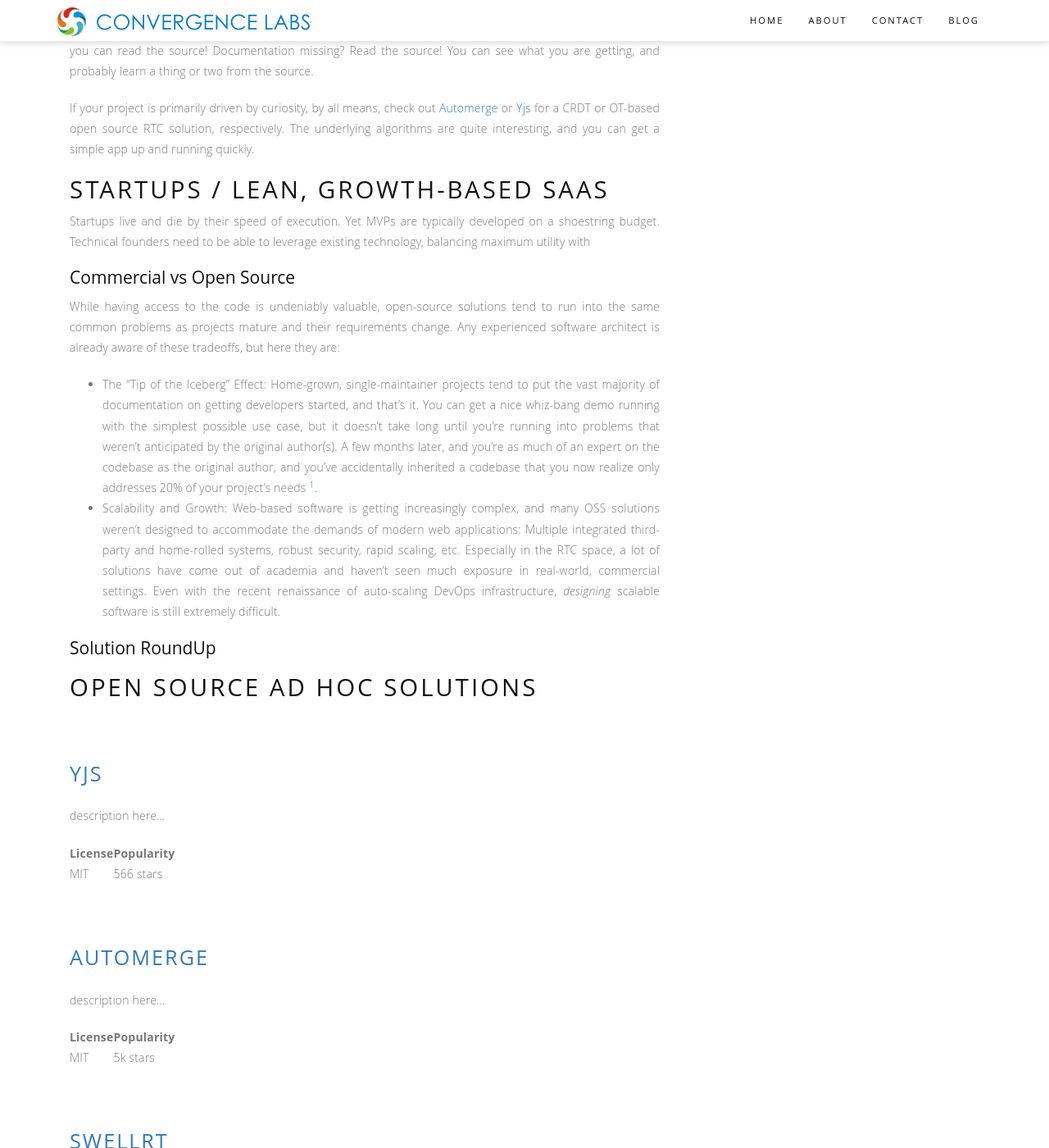
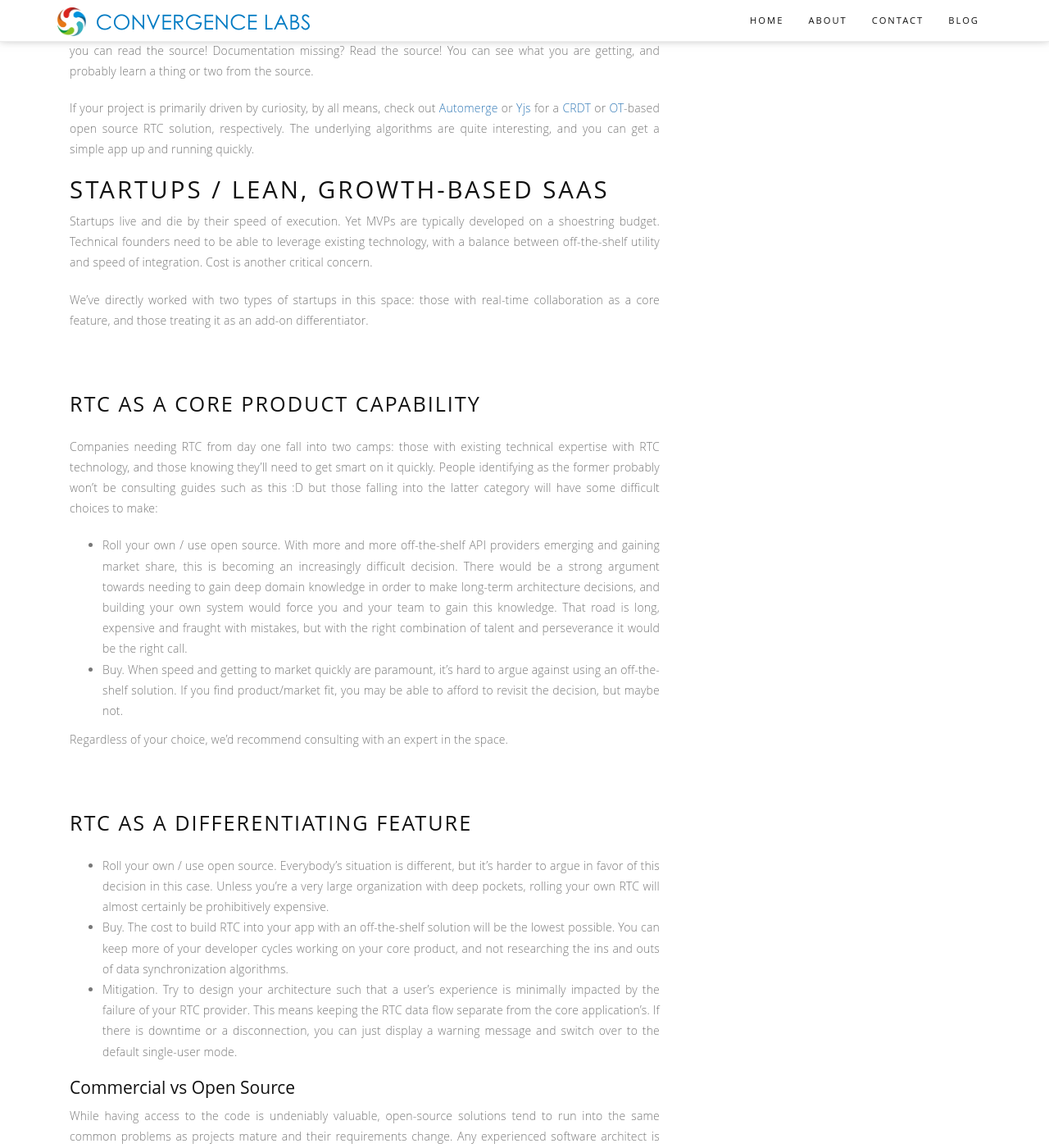
Before and after one commit to convergencelabs/convergencelabs-com, a Jekyll site: the page built from _posts/2018-02-28-overview-of-realtime-collaboration-technologies.md, in a window 1280 px wide and 1400 px high, scrolled down 2498 px. Shown: the whole window at 82% size. Built offline with Jekyll 4.4.1, drawn with Linux system fonts in a browser that asks for light colours; nearby versions of some CDN libraries; library files that are not in the unit come from our copies; some of the changed text lies outside the part shown.

```diff
--- a/_posts/2018-02-28-overview-of-realtime-collaboration-technologies.md
+++ b/_posts/2018-02-28-overview-of-realtime-collaboration-technologies.md
@@ -24,8 +24,8 @@
 ## Unique Constraints
 So you've determined that true real-time collaboration is a requirement for your application.  Congratulations -- you're ahead of the curve already!  RTC is still a relatively undeveloped space, so let's get into a few unique constraints that you may not have had to consider before:
 
-- Data models. The *shape* of your data heavily affects the difficulty of managing state between multiple users.  For example, one of the most common types of data, rich text, has yet to see a RTC implementation that supports a wide variety of off-the-shelf rich text editors.  In fact, the *only* good example[^2] of a realtime collaborative rich text editor is Google Docs.  [A](#yjs) [lot](#convergence) of libraries have focused on supporting data that can be represented by JSON, but make sure you read the documentation closely before committing to avoid any dealbreaking "gotchas".
-- Networking infrastructure.  By definition, RTC requires communication between multiple machines.  This [doesn't have to](#swellrt) follow a client-server pattern, but from the very beginning you'll have to worry about things like data security, guaranteed uptime, and scalability.
+- Data models. The *shape* of your data heavily affects the difficulty of managing state between multiple users.  For example, one of the most common types of data, rich text, has yet to see a RTC implementation that supports a wide variety of off-the-shelf rich text editors.  In fact, the *only* good example[^2] of a realtime collaborative rich text editor is Google Docs.  [A](#yjs) [lot](#convergence) of libraries have focused on supporting data that can be represented by JSON, but make sure you read the documentation closely to make sure it will support the data constructs your app will require.
+- Networking infrastructure.  By definition, RTC requires communication between multiple remote machines.  This [doesn't have to](#swellrt) follow a client-server pattern, but from the very beginning you'll have to worry about things like data security, guaranteed uptime, and scalability.
 
 ## Platforms
 
@@ -43,10 +43,27 @@
 ## Toy or experimental
 Engineers love playing around with new technology.  To that end, the goal of these toy projects is intellectual curiosity.  This is one reason why open source has been so successful: If something doesn't work as it appears, you can read the source! Documentation missing?  Read the source!  You can see what you are getting, and probably learn a thing or two from the source.
 
-If your project is primarily driven by curiosity, by all means, check out [Automerge](#automerge) or [Yjs](#yjs) for a CRDT or OT-based open source RTC solution, respectively. The underlying algorithms are quite interesting, and you can get a simple app up and running quickly.
+If your project is primarily driven by curiosity, by all means, check out [Automerge](#automerge) or [Yjs](#yjs) for a [CRDT](https://en.wikipedia.org/wiki/Conflict-free_replicated_data_type) or [OT](https://en.wikipedia.org/wiki/Operational_transformation)-based open source RTC solution, respectively. The underlying algorithms are quite interesting, and you can get a simple app up and running quickly.
 
 ## Startups / Lean, growth-based SaaS
-Startups live and die by their speed of execution.  Yet MVPs are typically developed on a shoestring budget.  Technical founders need to be able to leverage existing technology, balancing maximum utility with
+Startups live and die by their speed of execution.  Yet MVPs are typically developed on a shoestring budget.  Technical founders need to be able to leverage existing technology, with a balance between off-the-shelf utility and speed of integration.  Cost is another critical concern.
+
+We've directly worked with two types of startups in this space: those with real-time collaboration as a core feature, and those treating it as an add-on differentiator.
+
+### RTC as a core product capability
+
+Companies needing RTC from day one fall into two camps: those with existing technical expertise with RTC technology, and those knowing they'll need to get smart on it quickly.  People identifying as the former probably won't be consulting guides such as this :D but those falling into the latter category will have some difficult choices to make:
+
+- Roll your own / use open source.  With more and more off-the-shelf API providers emerging and gaining market share, this is becoming an increasingly difficult decision.  There would be a strong argument towards needing to gain deep domain knowledge in order to make long-term architecture decisions, and building your own system would force you and your team to gain this knowledge.  That road is long, expensive and fraught with mistakes, but with the right combination of talent and perseverance it would be the right call.
+- Buy.  When speed and getting to market quickly are paramount, it's hard to argue against using an off-the-shelf solution.  If you find product/market fit, you may be able to afford to revisit the decision, but maybe not.
+
+Regardless of your choice, we'd recommend consulting with an expert in the space.
+
+### RTC as a differentiating feature
+
+- Roll your own / use open source.  Everybody's situation is different, but it's harder to argue in favor of this decision in this case.  Unless you're a very large organization with deep pockets, rolling your own RTC will almost certainly be prohibitively expensive.
+- Buy.  The cost to build RTC into your app with an off-the-shelf solution will be the lowest possible.  You can keep more of your developer cycles working on your core product, and not researching the ins and outs of data synchronization algorithms.
+- Mitigation.  Try to design your architecture such that a user's experience is minimally impacted by the failure of your RTC provider. This means keeping the RTC data flow separate from the core application's.  If there is downtime or a disconnection, you can just display a warning message and switch over to the default single-user mode.
 
 # Commercial vs Open Source
 
```
